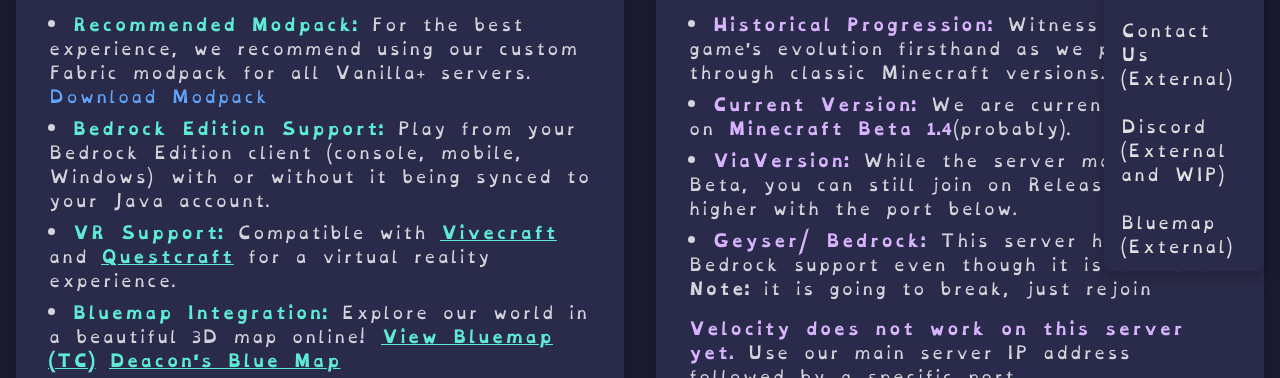
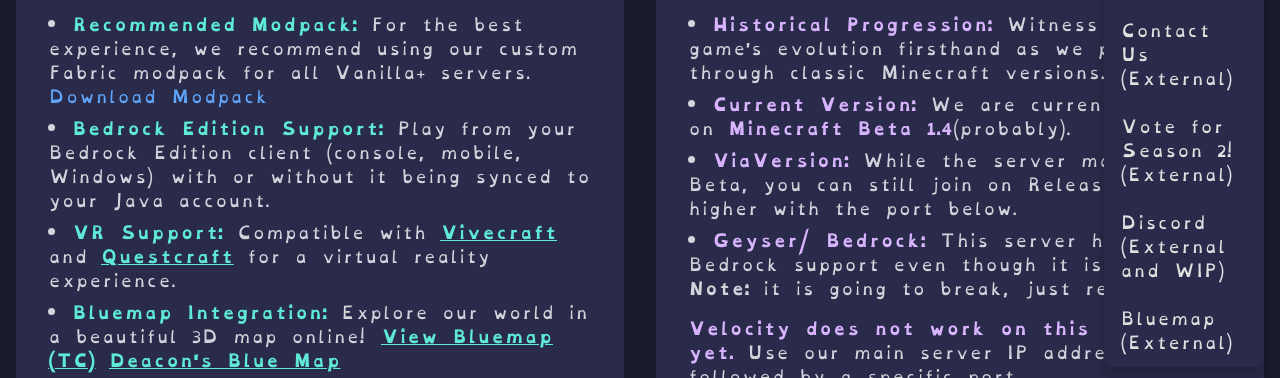
Before and after one commit to dah950/toadcraft-website, a plain HTML site: page index.html in a window 1280 px wide. Both pictures are taken after a click on the button "Menu". Shown: the part 409-787 px from the top of the page. Drawn offline with nearby package versions, Linux system fonts and the light colour scheme; no server answers.

Commit message:
Add a Google Forum to vote for Season 2.

```diff
--- a/index.html
+++ b/index.html
@@ -26,6 +26,7 @@
 				<a href="#" data-section="rules">Server Rules</a>
 				<a href="modded" target="_blank">Modded Servers</a>
 				<a href="https://forms.gle/ofSRioNNw1SUagdn8" target="_blank">Contact Us (External)</a>
+				<a href="https://forms.gle/KVNDNHKQuzpWxpoo9" target="_blank">Vote for Season 2! (External)</a>
 				<a href="https://discord.gg/CYtd9enhb6" target="_blank">Discord (External and WIP)</a>
 				<a href="https://mc.toadhead.net/maps" target="_blank">Bluemap (External)</a>
 			</div>
```
Also changed, not shown: 1 other file.
